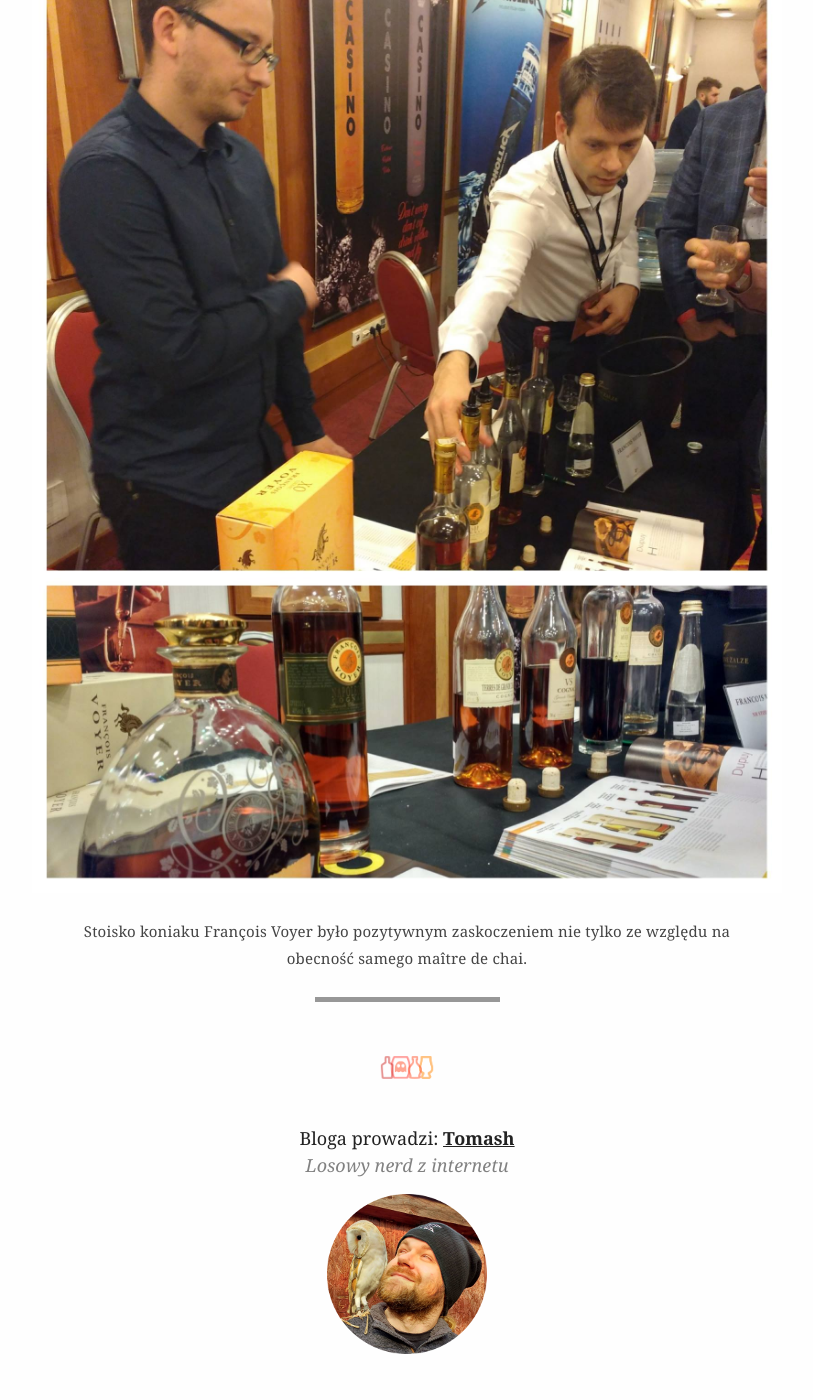
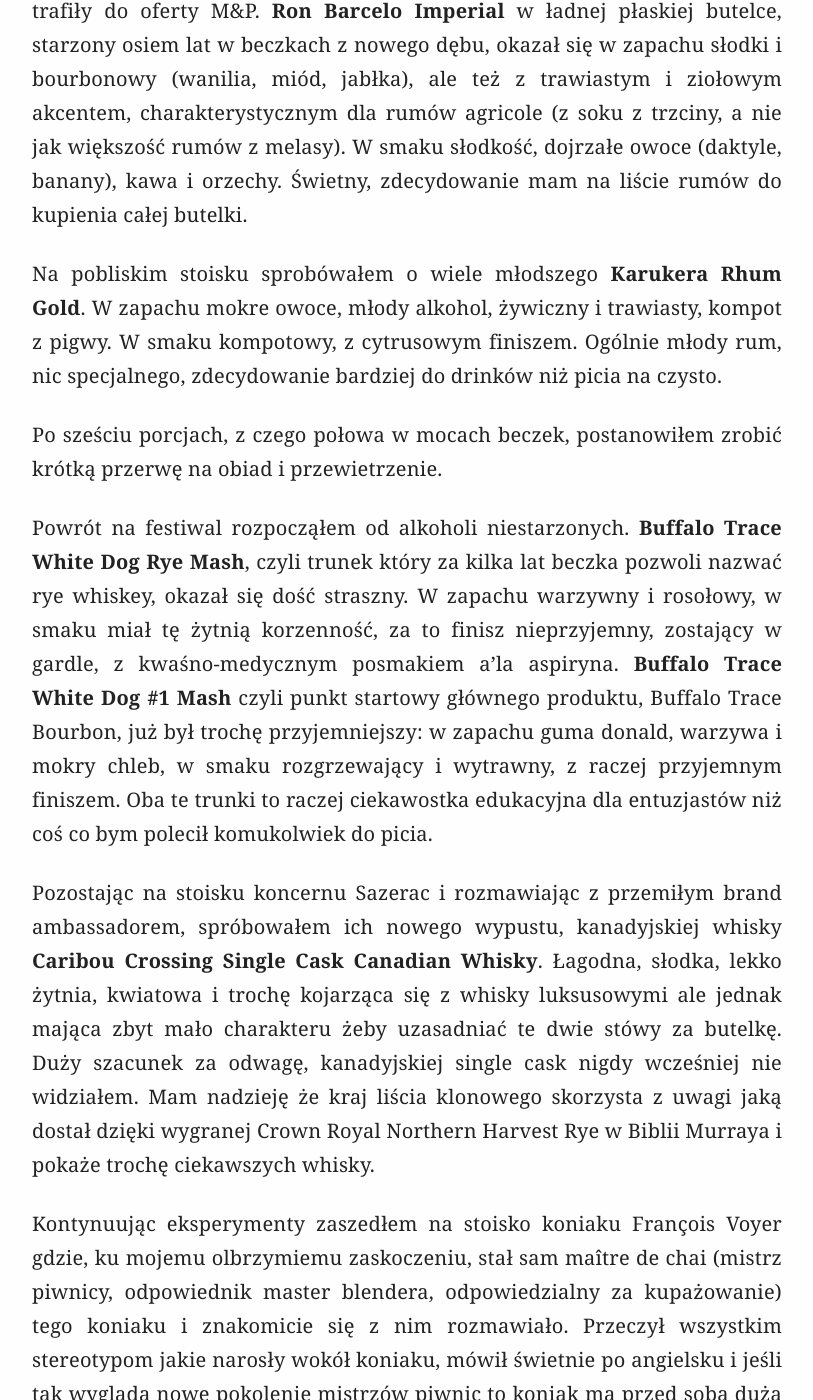
Before and after one commit to tomash/rudeduchy, a Jekyll site: the page built from _posts/2018-05-03-whisky-and-friends-2018-relacja.md, in a window 1280 px wide and 1400 px high, scrolled down 3537 px. Shown: the whole window, without its empty margins (233-1046 px from the left). Built offline with Jekyll 4.4.1, drawn with Linux system fonts in a browser that asks for light colours; some of the changed text lies outside the part shown.

Commit message:
whisky and friends 2018, dokończona

```diff
--- a/_posts/2018-05-03-whisky-and-friends-2018-relacja.md
+++ b/_posts/2018-05-03-whisky-and-friends-2018-relacja.md
@@ -31,10 +31,27 @@
 
 Trzymając się whisky w mocy beczki i szybko wyczerpując świeżość i trzeźwość, poszukałem czegoś ciekawego na stoisku irlandzkiej Walsh Distillery którą bardzo szanuję nie tylko za single malty The Irishman, ale przede wszystkim za rewelacyjną linię Writer's Tears. W kieliszku jako czwarta tego dnia wylądowała **The Irishman Cask Strength** czyli mieszanina whiskey single malt i single pot still, w mocy 54%. W zapachu słodka, bourbonowa, ale też owocowa (ananas). W smaku słodkie ciasteczko, ananas, daktyle. Ze slodkim, średnim finiszem. Świetna, taka pełniejsza i bogatsza wersja lubianej przeze mnie Writer's Tears pot still blend.
 
-(ciąg dalszy nastąpi...)
+Ponieważ festiwale uważam raczej za okazje do spróbowania różnych nowych alkoholi a nie drogich i złożonych whisky zasługujących na dłuższą kontemplację, postanowiłem zapoznać się z rumami które od niedawna trafiły do oferty M&P. **Ron Barcelo Imperial** w ładnej płaskiej butelce, starzony osiem lat w beczkach z nowego dębu, okazał się w zapachu słodki i bourbonowy (wanilia, miód, jabłka), ale też z trawiastym i ziołowym akcentem, charakterystycznym dla rumów agricole (z soku z trzciny, a nie jak większość rumów z melasy). W smaku słodkość, dojrzałe owoce (daktyle, banany), kawa i orzechy. Świetny, zdecydowanie mam na liście rumów do kupienia całej butelki.
 
+Na pobliskim stoisku sprobówałem o wiele młodszego **Karukera Rhum Gold**. W zapachu mokre owoce, młody alkohol, żywiczny i trawiasty, kompot z pigwy. W smaku kompotowy, z cytrusowym finiszem. Ogólnie młody rum, nic specjalnego, zdecydowanie bardziej do drinków niż picia na czysto.
+
+Po sześciu porcjach, z czego połowa w mocach beczek, postanowiłem zrobić krótką przerwę na obiad i przewietrzenie.
+
+Powrót na festiwal rozpocząłem od alkoholi niestarzonych. **Buffalo Trace White Dog Rye Mash**, czyli trunek który za kilka lat beczka pozwoli nazwać rye whiskey, okazał się dość straszny. W zapachu warzywny i rosołowy, w smaku miał tę żytnią korzenność, za to finisz nieprzyjemny, zostający w gardle, z kwaśno-medycznym posmakiem a'la aspiryna. **Buffalo Trace White Dog #1 Mash** czyli punkt startowy głównego produktu, Buffalo Trace Bourbon, już był trochę przyjemniejszy: w zapachu guma donald, warzywa i mokry chleb, w smaku rozgrzewający i wytrawny, z raczej przyjemnym finiszem. Oba te trunki to raczej ciekawostka edukacyjna dla entuzjastów niż coś co bym polecił komukolwiek do picia.
+
+Pozostając na stoisku koncernu Sazerac i rozmawiając z przemiłym brand ambassadorem, spróbowałem ich nowego wypustu, kanadyjskiej whisky **Caribou Crossing Single Cask Canadian Whisky**. Łagodna, słodka, lekko żytnia, kwiatowa i trochę kojarząca się z whisky luksusowymi ale jednak mająca zbyt mało charakteru żeby uzasadniać te dwie stówy za butelkę. Duży szacunek za odwagę, kanadyjskiej single cask nigdy wcześniej nie widziałem. Mam nadzieję że kraj liścia klonowego skorzysta z uwagi jaką dostał dzięki wygranej Crown Royal Northern Harvest Rye w Biblii Murraya i pokaże trochę ciekawszych whisky.
+
+Kontynuując eksperymenty zaszedłem na stoisko koniaku François Voyer gdzie, ku mojemu olbrzymiemu zaskoczeniu, stał sam maître de chai (mistrz piwnicy, odpowiednik master blendera, odpowiedzialny za kupażowanie) tego koniaku i znakomicie się z nim rozmawiało. Przeczył wszystkim stereotypom jakie narosły wokół koniaku, mówił świetnie po angielsku i jeśli tak wygląda nowe pokolenie mistrzów piwnic to koniak ma przed sobą dużą przyszłość, szerszą niż sztywniacka nisza. Na pierwszy ogień spróbowałem koniaku podstawowego, **François Voyer VS**, który w zapachu miał kwaśne owoce (winogrona, jabłka, cytrusy) i trochę herbaty, w smaku był drewniany, przyprawowy i wytrawny, z krótkim i delikatnym finiszem. Fajna rzecz ale nie powalająca. Za to moje notki po spróbowaniu **François Voyer Napoleon** składają się z napisanego wielkimi literami na pół strony notesika "KUPIĆ!", co zresztą zrobiłem zaraz po festiwalu, bo bogactwo smaków i zapachów, połączone z przyjaznością, wybiło mnie z butów.
 
 <div class="post-image">
   <img src="/assets/posts/whiskyandfriends2018_2.jpg" alt="Whisky And Friends 2018 kolaż drugi" />
   <p class="post-image-caption">Stoisko koniaku François Voyer było pozytywnym zaskoczeniem nie tylko ze względu na obecność samego maître de chai.</p>
 </div>
+
+Skoro koniak to postanowiłem też sprawdzić polecane przez Ralfy'ego brandy **Ararat 10 years old**. Rzeczywiście bardzo przyjemne, owocowe (śliwki!) i złożone, z dobrą równowagą między słodkością a kwaskowatością. Zasługuje na dłuższą degustację.
+
+Trochę z ciekawości a trochę dla poluzowania organizmowi (12 porcji!) zaszedłem na stoisko z sherry Estevez. Ich **Estevez Oloroso Sherry** miało fajne połączenie zapachu i smaku chleba żytniego z typowymi dla sherry rodzynkowo-owocowymi aromatami, było przyjemnie wytrawne. **Estevez Manzanilla Sherry** było nie tylko wytrawne ale i lekko mineralne, bardzo ciekawe i z zostawioną w notesiku adnotacją "KUPIĆ?".
+
+Na koniec zaciekawiło mnie stoisko Lost Distillery, firmy która mieszając istniejące szkockie whisky słodowe próbuje odtworzyć profile whisky z zamkniętych już szkockich gorzelni. Bardzo ciekawy i szlachetny pomysł. Spróbowałem **Towiemore Classic** która łączyła owocowość, słodkość i lekką słonawość z lekkim dymem, była łagodna i całkiem fajna. **Stratheden Classic** była bourbonowata a poza tym słód, siano, masło i lekka słonawość, podobna do niektórych eksperymentów gorzelni Loch Lomond i Springbank. **Auchnagie Classic** okazała się młoda, ostra, maślano-oleista i fuzlowata.
+
+Uznałem że siedemnaście porcji alkoholu wystarczy na jeden dzień festiwalu, moje notki traciły na szczegółowości więc nastąpił czas zawinięcia do domu i picia już tylko wody przez resztę dnia. Oraz planowania odwiedzin kolejnego festiwalu!
```
